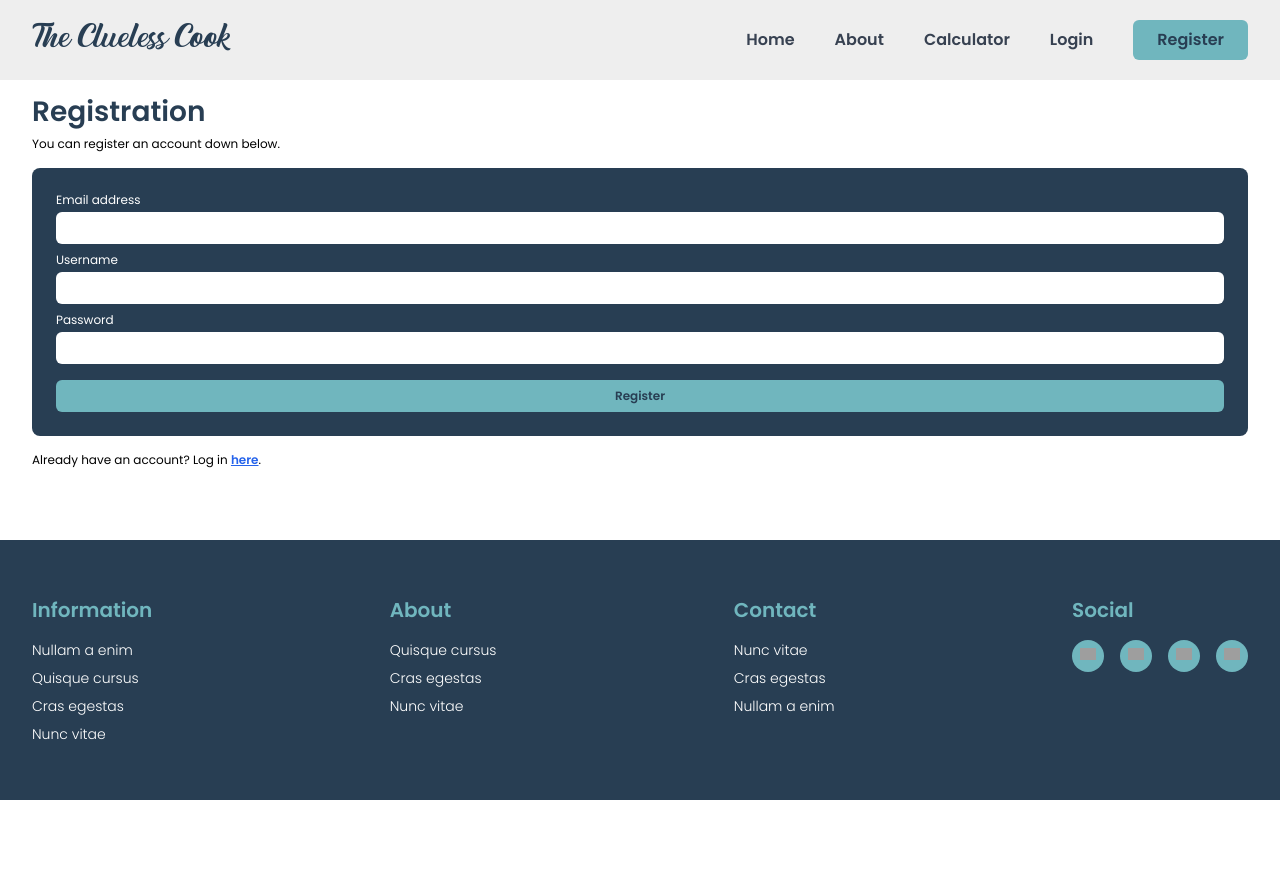
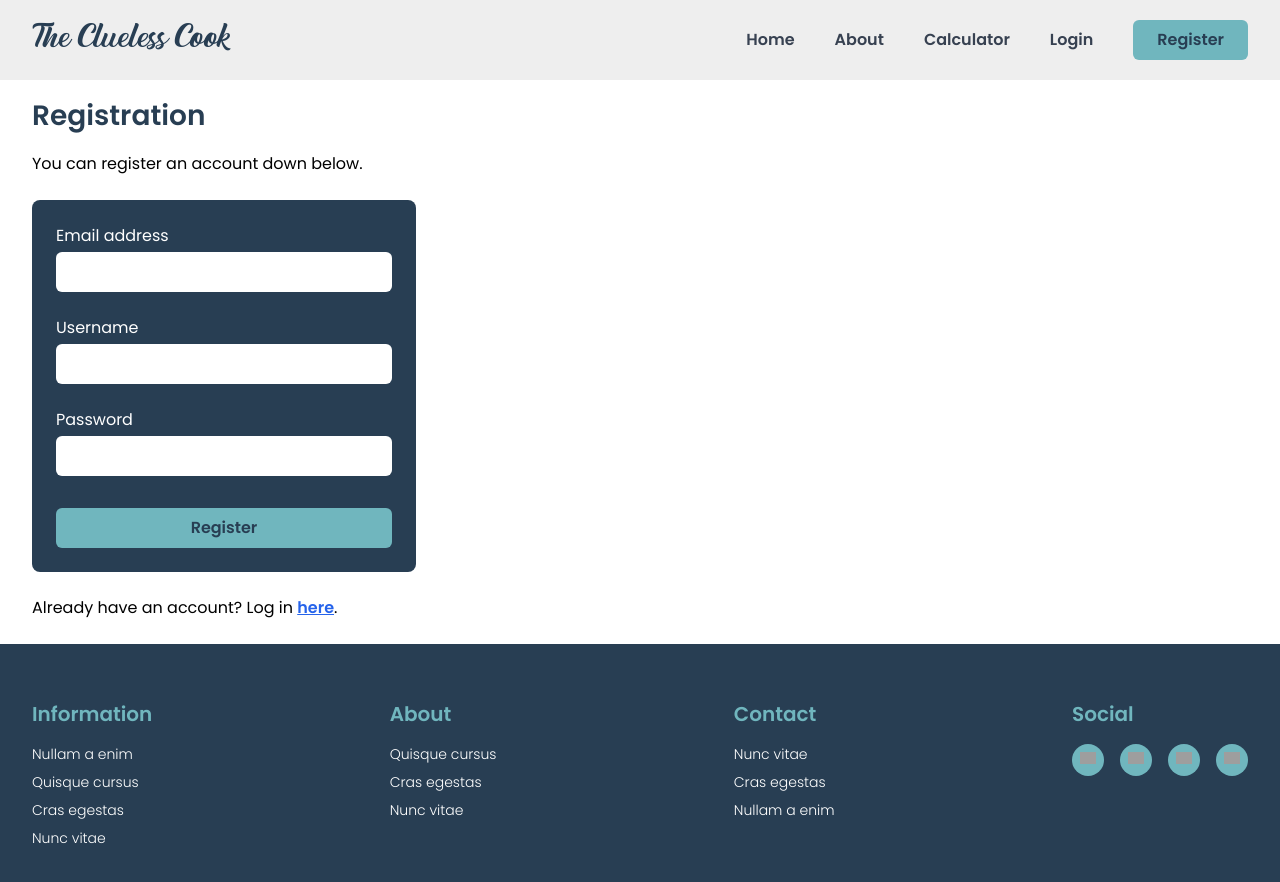
Before and after one commit to ronald-it/the-clueless-cook, a Next.js app: page /register in a window 1280 px wide. Shown: the top 882 px of the page. Before the commit the page ends 800 px from the top, so only its background shows below. Built offline with nearby package versions, Linux system fonts and the light colour scheme; grey boxes are pictures that could not be loaded; what @savvywombat/tailwindcss-grid-areas, @savvywombat/tailwindcss-grid-named-lines would draw is missing.

Commit message:
Register page is now fully responsive for all screen sizes. Next up is the login page.

```diff
--- a/src/app/register/page.js
+++ b/src/app/register/page.js
@@ -44,11 +44,11 @@ export default function Register() {
 
   return (
     <div className='flex justify-center py-6'>
-      <div className='px-8 flex flex-col gap-y-4 w-full sm:max-w-2xl lg:max-w-7xl text-xs'>
+      <div className='px-8 flex flex-col gap-y-4 sm:gap-y-6 w-full sm:max-w-2xl lg:max-w-7xl text-xs sm:text-sm lg:text-base'>
         <h2 className='text-darkblue'>Registration</h2>
         <span>You can register an account down below.</span>
         <form
-          className='bg-darkblue text-white p-6 flex flex-col gap-y-2 rounded-lg'
+          className='bg-darkblue text-white p-6 flex flex-col gap-y-2 sm:gap-y-4 lg:gap-y-6 rounded-lg max-w-sm'
           onSubmit={handleSubmit}
         >
           <div className='flex flex-col gap-y-1'>
@@ -56,7 +56,7 @@ export default function Register() {
             <input
               name='email'
               type='email'
-              className='rounded-md py-2 text-black'
+              className='rounded-md py-2 text-black px-2'
               onChange={handleChange}
               value={registration.email}
             />
@@ -66,7 +66,7 @@ export default function Register() {
             <input
               name='username'
               type='text'
-              className='rounded-md py-2 text-black'
+              className='rounded-md py-2 text-black px-2'
               onChange={handleChange}
               value={registration.username}
             />
@@ -76,7 +76,7 @@ export default function Register() {
             <input
               name='password'
               type='password'
-              className='rounded-md py-2 text-black'
+              className='rounded-md py-2 text-black px-2'
               onChange={handleChange}
               value={registration.password}
             />
```
